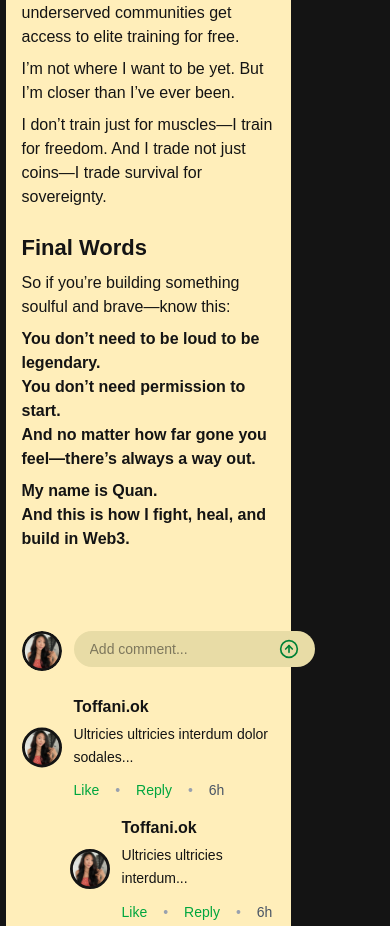
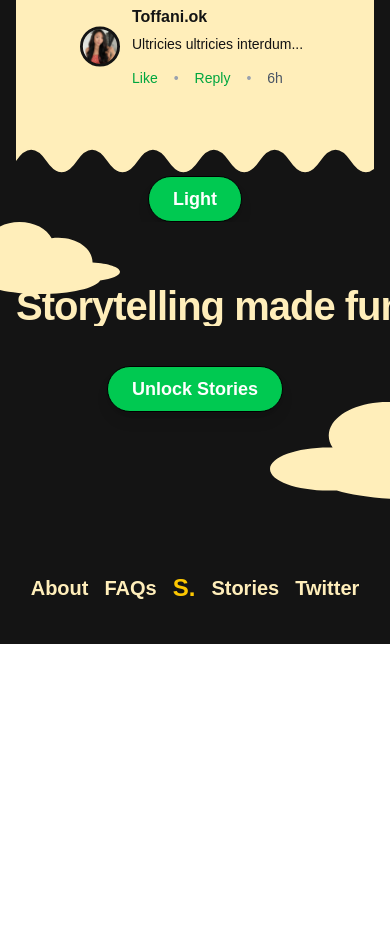
Before and after one commit to stories-fun/stories-monorepo, a Next.js app: page /single-story in a window 390 px wide. Shown: the part 3640-4566 px from the top of the page. After the commit the page ends 4284 px from the top, so only its background shows below. Built offline with nearby package versions, Linux system fonts and the light colour scheme.

Commit message:
feat: add responsive wave SVG for mobile and desktop in SingleStory component

```diff
--- a/src/app/single-story/page.tsx
+++ b/src/app/single-story/page.tsx
@@ -151,12 +151,12 @@ And this is how I fight, heal, and build in Web3.</strong></p>"
             onNewComment={handleNewComment}
             onReplySubmit={handleReplySubmit}
           />
-          <CustomButton
+        </ThemeContext.Provider>
+      </div>
+      <CustomButton
             onClick={toggleTheme}
             text={`${theme === "light" ? "Light" : "Dark"}`}
           />
-        </ThemeContext.Provider>
-      </div>
     </div>
   );
 }
--- a/src/components/SingleStrory.tsx
+++ b/src/components/SingleStrory.tsx
@@ -276,7 +276,7 @@ export function SingleStory({
           ))}
         </div>
 
-        {/* Decorative Wave SVG */}
+        {/* Wave SVG at the bottom -desktop */}
         <div className="absolute bottom-0 left-0 w-full overflow-hidden sm:h-[100px] hidden sm:block">
           <svg
             width="100%"
@@ -287,16 +287,28 @@ export function SingleStory({
             className="block"
           >
             <defs>
-              <path
-                id="wavepath"
-                d="M 0 100 0 70 Q 42.5 25 85 70 t 85 0 85 0 85 0 85 0 85 0 85 0 85 0 85 0 85 0 85 0 85 0 85 0 85 0 85 0 85 0 85 0 85 0 85 0 85 0 85 0 85 0 85 0 85 0 85 0 85 0 85 0 85 0 85 0 v70 z"
-              />
+              <path id="wavepath" d="M 0 100 0 70 Q 42.5 25 85 70 t 85 0 85 0 85 0 85 0 85 0 85 0 85 0 85 0 85 0 85 0 85 0 85 0 85 0 85 0 85 0 85 0 85 0 85 0 85 0 85 0 85 0 85 0 85 0 85 0 85 0 85 0 85 0 85 0 85 0 85 0 85 0 85 0 85 0 85 0 v70 z" />
             </defs>
             <g>
-              <use
-                xlinkHref="#wavepath"
-                fill={theme === "dark" ? "#141414" : "#FFF6C9"}
-              />
+              <use xlinkHref="#wavepath" fill="#141414" />
+            </g>
+          </svg>
+        </div>
+        {/* Wave SVG at the bottom -mobile */}
+        <div className="absolute bottom-0 left-0 w-full overflow-hidden sm:h-[100px] block sm:hidden">
+          <svg
+            width="100%"
+            height={50}
+            viewBox="0 0 1000 100"
+            xmlns="http://www.w3.org/2000/svg"
+            preserveAspectRatio="none"
+            className="block"
+          >
+            <defs>
+              <path id="wavepath" d="M 0 100 0 70 Q 42.5 25 85 70 t 85 0 85 0 85 0 85 0 85 0 85 0 85 0 85 0 85 0 85 0 85 0 85 0 85 0 85 0 85 0 85 0 85 0 85 0 85 0 85 0 85 0 85 0 85 0 85 0 85 0 85 0 85 0 85 0 85 0 85 0 85 0 v70 z" />
+            </defs>
+            <g>
+              <use xlinkHref="#wavepath" fill="#141414" />
             </g>
           </svg>
         </div>
```
